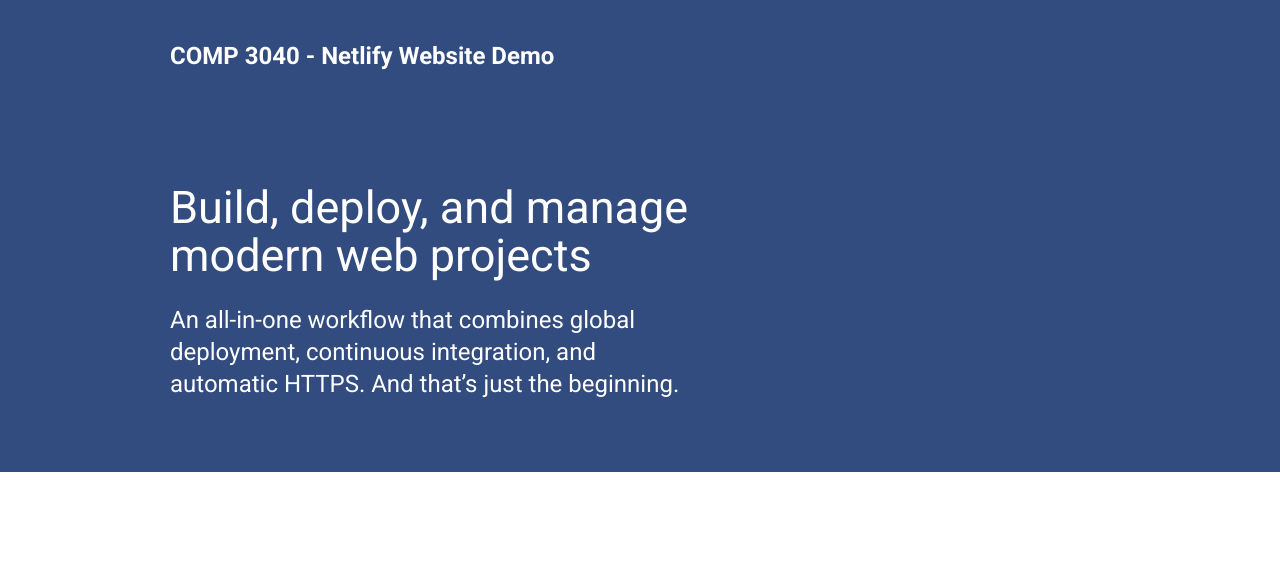
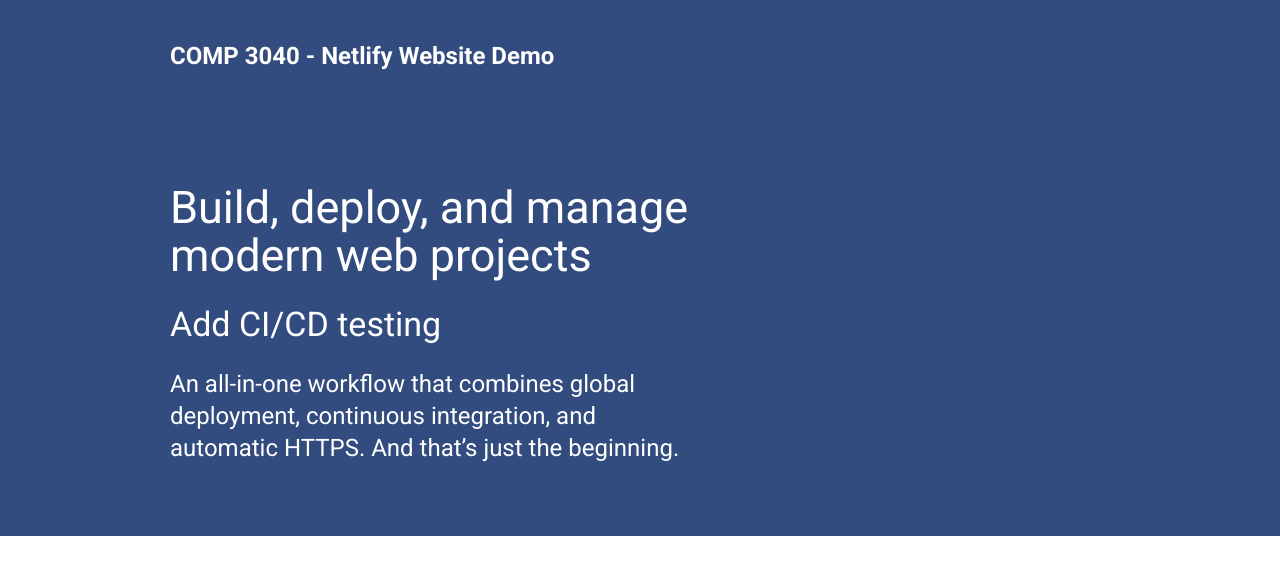
Before and after one commit to quoclewpg/netlify, a plain HTML site: page index.html in a window 1280 px wide. Drawn offline with Linux system fonts and the light colour scheme.

Commit message:
setup CI/CD

```diff
--- a/index.html
+++ b/index.html
@@ -7,7 +7,7 @@
     <meta name="viewport" content="width=device-width, initial-scale=1, minimum-scale=1">
     <meta name="description" content="Multi purpose landing page template">
     <meta name="keywords" content="landing page, responsive">
-    <title>Comp 3040 - Project 7 - Add CI/CD testing</title>
+    <title>Comp 3040 - Project 7</title>
     <script>
         document.documentElement.className = "js-enabled";
     </script>
@@ -52,7 +52,7 @@
                             <div class="col-md-7">
                                 <br>
                                 <h1>Build, deploy, and manage modern web projects</h1>
-
+                                <h2>Add CI/CD testing</h2>
                                 <h3>An all-in-one workflow that combines global deployment, continuous integration, and automatic HTTPS. And that’s just the beginning.</h3>
                             </div>
                             <div class="col-md-5">
```
